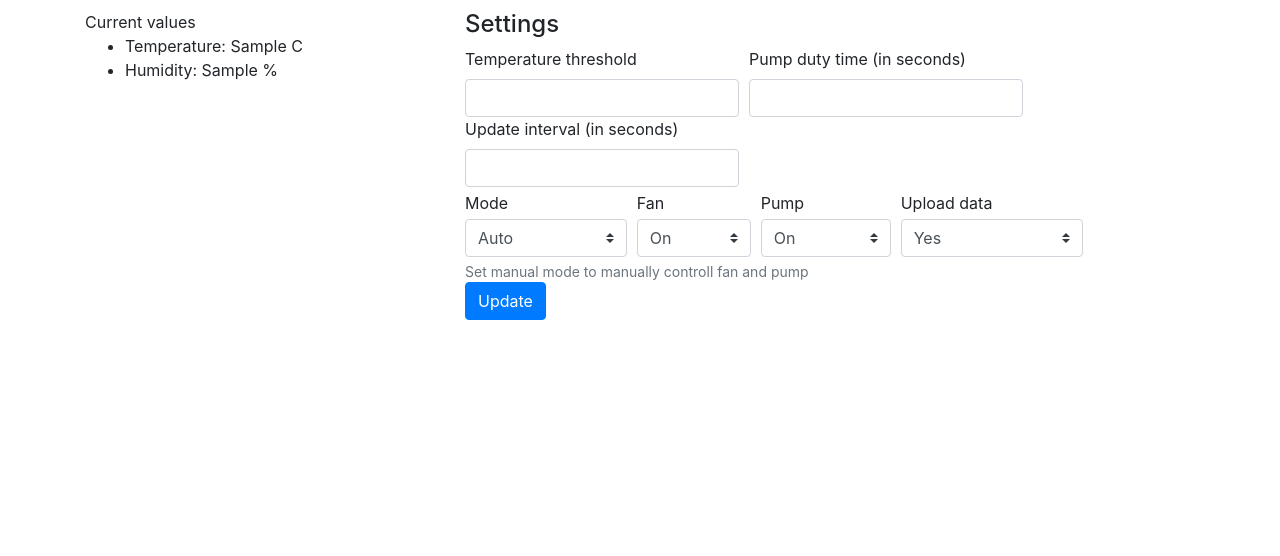
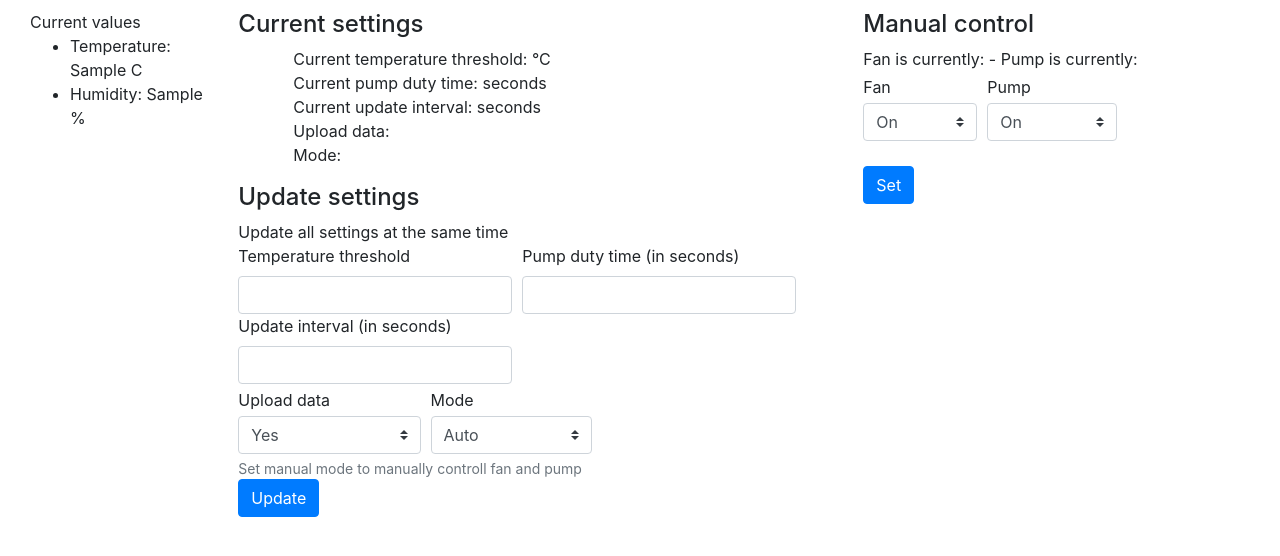
Before and after one commit to emave27/zigbee-iot-greenhouse, a Python web app: template web dashboard/templates/index.html in a window 1280 px wide. Shown: the part 56-612 px from the top of the page. Run offline with Jinja, Linux system fonts and the light colour scheme; the template is opened without the code that fills it: most values are stand-ins (such as "Sample title", 1, 10 or a date in 2020); some libraries are stand-ins or nearby versions.

Commit message:
Updated manual mode handling

```diff
--- a/web dashboard/templates/index.html
+++ b/web dashboard/templates/index.html
@@ -10,7 +10,9 @@
       padding: 15px;
     }*/
     .navbar{background-color: #004225;}
-    .separator{margin-top:10px;}
+    .separator{margin-top:10px;
+               padding-left: 30px!important;
+               padding-right: 30px!important;}
     input::-webkit-outer-spin-button,
     input::-webkit-inner-spin-button{
         -webkit-appearance: none;
@@ -38,12 +40,25 @@
   </div>
   </nav>
 </header>
-<div class="container separator">
+<div class="container-fluid separator">
   <div class="row">
-    <div class="col-md-4">{% include "loadavg.html" %}</div>
-    <div class="col-md-8">
-    <h4>Settings</h4>
+    <div class="col-md-2">{% include "loadavg.html" %}</div>
+    <div class="col-md-6">
+    <h4>Current settings</h4>
+    <div class="col-auto">
+    <ul style="list-style-type:none">
+      <li>Current temperature threshold: <span id="c_tt"></span> °C</li>
+      <li>Current pump duty time: <span id="c_dt"></span> seconds</li>
+      <li>Current update interval: <span id="c_upint"></span> seconds</li>
+      <li>Upload data: <span id="c_upl"></span></li>
+      <li>Mode: <span id="md"></span></li>
+    </ul>
+    </div>
+    <h4>Update settings</h4>
     <form class="set-form" role="form" id="set-form">
+      <div class="form-row align-items-center">
+        <div class="col-auto pump-col" id="pump-com">Update all settings at the same time</div>
+      </div>
       <div class="form-row align-items-center">
         <div class="col-auto">
           <label for="temp_t" class="form-label">Temperature threshold</label>
@@ -60,38 +75,51 @@
       </div>
     <div class="form-row align-items-center">
       <div class="col-auto">
+        <label class="my-1 mr-2" for="up_stat">Upload data</label>
+        <select class="custom-select mr-sm-2" name="upload" id="up_stat">
+          <option selected value="1">Yes</option>
+          <option value="0">No</option>
+        </select>
+      </div>
+      <div class="col-auto">
         <label class="my-1 mr-2" for="mode">Mode</label>
         <select class="custom-select mr-sm-2" name="mode" id="mode">
           <option selected value="1">Auto</option>
           <option value="0">Manual</option>
         </select>
       </div>
-      <div class="col-auto">
+    </div>
+    <small id="warning" class="form-text text-muted">Set manual mode to manually controll fan and pump</small>
+    <button type="button" class="btn btn-primary" id="upd-button">Update</button>
+    </form>
+    <!--<canvas id="test_chart" style="width:100%;max-width:800px"></canvas>-->
+    </div>
+    <div class="col-md-4">
+      <h4>Manual control</h4>
+      <form class="man-form" id="man-form">
+      <div class="form-row align-items-center">
+        <div class="col-auto pump-col" id="pump-com">
+          Fan is currently: <span id="f_stat"></span> - Pump is currently: <span id="p_stat"></span>
+        </div>
+      </div>
+      <div class="form-row align-items-center">
+        <div class="col-auto fan-col" id="fan-col">
           <label class="my-1 mr-2" for="fan_stat">Fan</label>
-        <select class="custom-select mr-sm-2" name="fan" id="fan_stat">
+          <select class="custom-select mr-sm-2" name="fan_stat" id="fan_stat">
             <option selected value="1">On</option>
             <option value="0">Off</option>
           </select>
         </div>
-      <div class="col-auto">
+        <div class="col-auto pump-col" id="pump-com">
           <label class="my-1 mr-2" for="pump_stat">Pump</label>
-        <select class="custom-select mr-sm-2" name="pump" id="pump_stat">
+          <select class="custom-select mr-sm-2" name="pump_stat" id="pump_stat">
             <option selected value="1">On</option>
             <option value="0">Off</option>
           </select>
         </div>
-      <div class="col-auto">
-        <label class="my-1 mr-2" for="up_stat">Upload data</label>
-        <select class="custom-select mr-sm-2" name="upload" id="up_stat">
-          <option selected value="1">Yes</option>
-          <option value="0">No</option>
-        </select>
       </div>
-    </div>
-    <small id="warning" class="form-text text-muted">
-      Set manual mode to manually controll fan and pump
-    </small>
-    <button type="button" class="btn btn-primary">Update</button>
+      <small id="warning" class="form-text text-muted">&nbsp</small>
+      <button type="button" class="btn btn-primary" id="man-button">Set</button>
       </form>
     </div>
   </div>
@@ -100,15 +128,47 @@
 <link rel="stylesheet" href="https://cdn.jsdelivr.net/npm/bootstrap@4.6.1/dist/css/bootstrap.min.css" integrity="sha384-zCbKRCUGaJDkqS1kPbPd7TveP5iyJE0EjAuZQTgFLD2ylzuqKfdKlfG/eSrtxUkn" crossorigin="anonymous">
 <script src="https://cdnjs.cloudflare.com/ajax/libs/jquery/3.5.1/jquery.min.js" integrity="sha512-bLT0Qm9VnAYZDflyKcBaQ2gg0hSYNQrJ8RilYldYQ1FxQYoCLtUjuuRuZo+fjqhx/qtq/1itJ0C2ejDxltZVFg==" crossorigin="anonymous" referrerpolicy="no-referrer"></script>
 <script src="https://cdn.jsdelivr.net/npm/bootstrap@4.6.1/dist/js/bootstrap.bundle.min.js" integrity="sha384-fQybjgWLrvvRgtW6bFlB7jaZrFsaBXjsOMm/tB9LTS58ONXgqbR9W8oWht/amnpF" crossorigin="anonymous"></script>
+<script src="https://cdnjs.cloudflare.com/ajax/libs/Chart.js/2.9.4/Chart.js"></script>
 <script>
+  function convert_data(in_data, is_onload){
+    const data=JSON.parse(in_data);
+    document.getElementById('c_dt').innerHTML=data.duty;
+    document.getElementById('c_tt').innerHTML=data.thresh;
+    document.getElementById('c_upint').innerHTML=data.update;
+
+    if (data.mode==true){ document.getElementById('md').innerHTML="auto"; }
+    else { document.getElementById('md').innerHTML="manual"; }
+
+    if (data.upload==true){ document.getElementById('c_upl').innerHTML="yes"; }
+    else { document.getElementById('c_upl').innerHTML="no"; }
+
+    if (is_onload==true){
+      if (data.fan_stat==true){ document.getElementById('f_stat').innerHTML="On"; }
+      else { document.getElementById('f_stat').innerHTML="Off"; }
+
+      if (data.pump_stat==true){ document.getElementById('p_stat').innerHTML="On"; }
+      else { document.getElementById('p_stat').innerHTML="Off"; }
+    }
+  }
+
+  function convert_manual_set(in_data){
+    const data=JSON.parse(in_data);
+    if (data.fan_stat==true){ document.getElementById('f_stat').innerHTML="On"; }
+    else { document.getElementById('f_stat').innerHTML="Off"; }
+
+    if (data.pump_stat==true){ document.getElementById('p_stat').innerHTML="On"; }
+    else { document.getElementById('p_stat').innerHTML="Off"; }
+  }
+
   $(function(){
-	  $('button').click(function(){
+	  $('#upd-button').click(function(){
 		  $.ajax({
 			  url: '/update_set',
-			  data: $('form').serialize(),
+			  data: $('#set-form').serialize(),
 			  type: 'POST',
 			  success: function(response){
 				  console.log(response);
+          convert_data(response, false);
           $('#set-form')[0].reset();
 			  },
 			  error: function(error){
@@ -118,6 +178,70 @@
 		  });
 	  });
   });
+
+  $(function(){
+    $('#man-button').click(function(){
+      $.ajax({
+        url: '/handle_manual',
+        data: $('#man-form').serialize(),
+        type: 'POST',
+        success: function(response){
+				  console.log(response);
+          convert_manual_set(response);
+			  },
+			  error: function(error){
+				  console.log(error);
+          $('#man-form')[0].reset();
+			  }
+      });
+    });
+  });
+
+  $(document).ready(function(){
+    $.ajax({
+      url: '/get_set',
+      data: 'current settings',
+      type: 'POST',
+      success: function(response){
+				console.log(response);
+        convert_data(response, true);
+			},
+			error: function(error){
+				console.log(error);
+			}
+    });
+  });
+
+  /*var xyValues = [
+  {x:50, y:7},
+  {x:60, y:8},
+  {x:70, y:8},
+  {x:80, y:9},
+  {x:90, y:9},
+  {x:100, y:9},
+  {x:110, y:10},
+  {x:120, y:11},
+  {x:130, y:14},
+  {x:140, y:14},
+  {x:150, y:15}];
+
+  new Chart("test_chart", {
+    type: "scatter",
+    data: {
+      datasets: [{
+        pointRadius: 4,
+        pointBackgroundColor: "rgba(0,0,255,1)",
+        data: xyValues
+      }]
+    },
+    options:{
+      legend: {display: false},
+      scales: {
+        xAxes: [{ticks: {min: 40, max:160}}],
+        yAxes: [{ticks: {min: 6, max:16}}],
+      }
+    }
+  });*/
 </script>
 </footer>
 </body>
```
Lines whose indentation alone changed are shown as unchanged.
